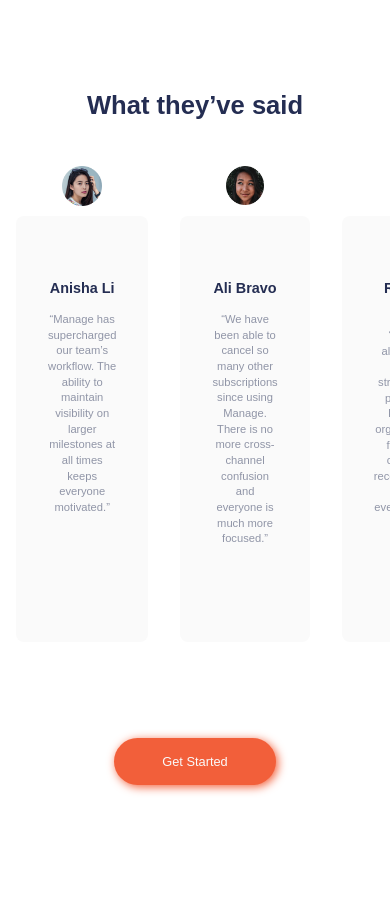
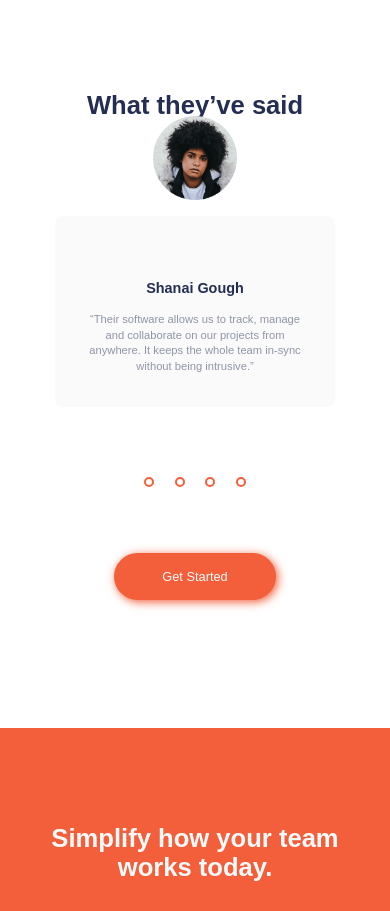
Before and after one commit to lifeoncode/manage-landing-page, a plain HTML site: page index.html in a window 390 px wide. Shown: the part 1500-2411 px from the top of the page. Drawn offline with Linux system fonts and the light colour scheme; a web font is replaced by a local one.

Commit message:
struggling

```diff
--- a/index.html
+++ b/index.html
@@ -207,11 +207,17 @@
       </div>
     </div>
 
+    <!-- slider buttons -->
+<div class="slider_btns">
+  <button class="one"></button>
+  <button class="two"></button>
+  <button class="three"></button>
+  <button class="four"></button>
+</div>
+
+
     <a href="#">Get Started</a>
   </div>
-
-
-
 
 
 
--- a/main.js
+++ b/main.js
@@ -94,4 +94,14 @@ function init(e){
         }
 
 
+
+
+
+        // slides
+        const [one, two, three, four] = [document.querySelector('#anisha'), document.querySelector('#ali'), document.querySelector('#richard'), document.querySelector('#shanai')]
+
+
+        // event
+
+
 }
--- a/style.css
+++ b/style.css
@@ -284,7 +284,11 @@ header button:hover{
 .testimonials_inner{
     display: flex;
     flex-direction: row;
-    padding: 6rem 0;
+    padding: 6rem 0 0 0;
+}
+
+.slider_btns{
+    padding: 4rem 0;
 }
 
 .testimonials_inner > div{
@@ -314,6 +318,8 @@ header button:hover{
     line-height: 1.4;
     color: var(--secondary-gray-blue);
 }
+
+
 
 
 
@@ -386,7 +392,12 @@ header button:hover{
 
 
 
-
+.one,
+.two,
+.three,
+.four{
+    display: none;
+}
 
 
 
@@ -675,6 +686,53 @@ form button:hover{
         padding: 0;
     }
 
+
+    .testimonials_inner{
+        margin-top: 6rem;
+        display: block;
+        width: 80%;
+        margin: auto;
+    }
+
+    #anisha, #ali, #richard{
+        display: none;
+    }
+
+    .testimonials_inner > div img{
+        top: -100px;
+    }
+
+    .slider_btns{
+        text-align: center;
+    }
+    .one,
+    .two,
+    .three,
+    .four{
+        display: inline;
+        border: 2px solid var(--bright-red);
+        height: 10px;
+        width: 10px;
+        border-radius: 50%;
+        background-color: transparent;
+        margin: 0 0.5rem;
+        transition: all 0.3s ease;
+    }
+    .one:focus,
+    .two:focus,
+    .three:focus,
+    .four:focus{
+        background-color: var(--bright-red);
+    }
+    .one:active,
+    .two:active,
+    .three:active,
+    .four:active{
+        background-color: var(--bright-red);
+    }
+
+
+
     .bottom_overlay{
         width: 60%;
     }
```
